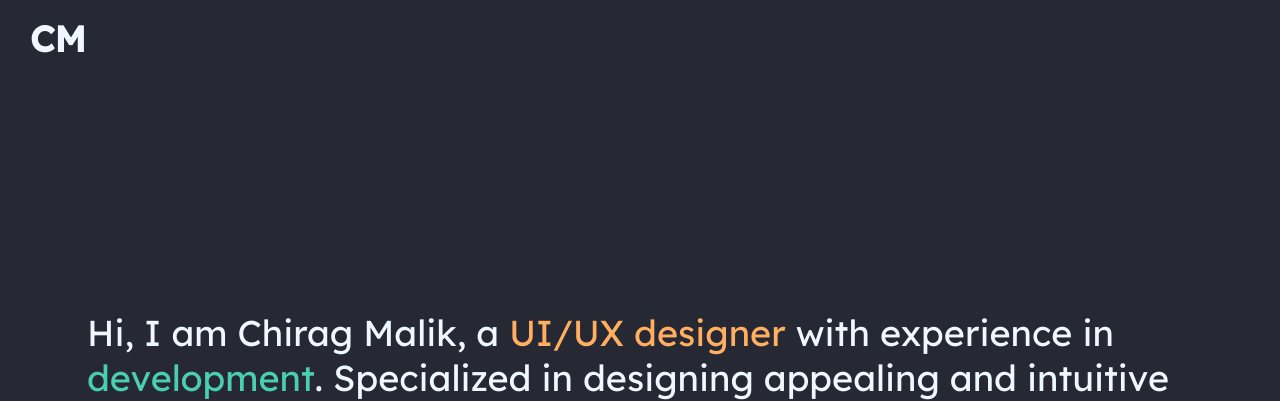
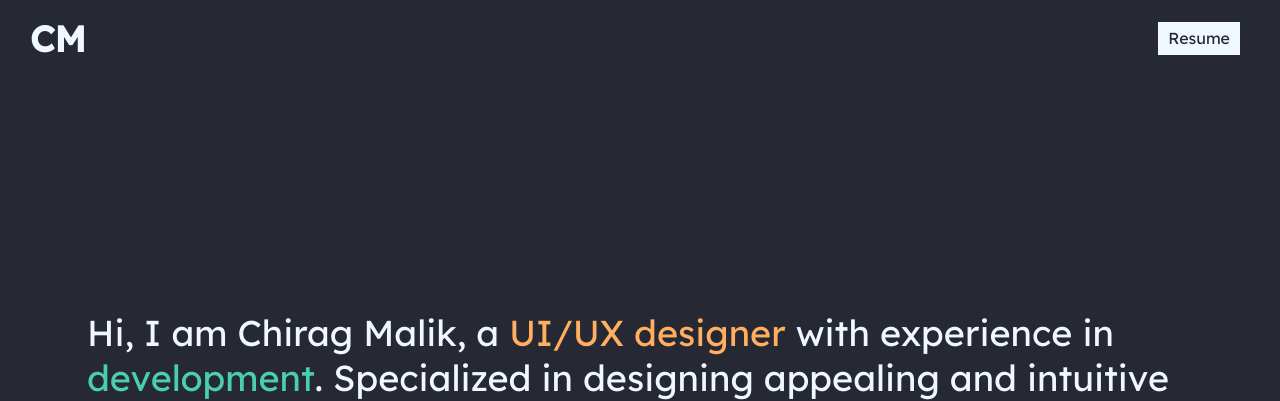
Before and after one commit to chiragmalik943/chiragmalik943.github.io, a PHP site: page / in a window 1280 px wide. Shown: the top 401 px of the page. Run offline with PHP 8.4, Linux system fonts and the light colour scheme; some libraries are stand-ins or nearby versions.

Commit message:
Added Resume

```diff
--- a/index.html
+++ b/index.html
@@ -43,9 +43,22 @@
     })(window, document, "clarity", "script", "i5j3mmzfny");
 </script>
 
+<!-- Google Tag Manager -->
+<script>(function(w,d,s,l,i){w[l]=w[l]||[];w[l].push({'gtm.start':
+    new Date().getTime(),event:'gtm.js'});var f=d.getElementsByTagName(s)[0],
+    j=d.createElement(s),dl=l!='dataLayer'?'&l='+l:'';j.async=true;j.src=
+    'https://www.googletagmanager.com/gtm.js?id='+i+dl;f.parentNode.insertBefore(j,f);
+    })(window,document,'script','dataLayer','GTM-P2HGSQNW');</script>
+    <!-- End Google Tag Manager -->
+
 </head>
 
 <body data-scroll-container>
+
+    <!-- Google Tag Manager (noscript) -->
+<noscript><iframe src="https://www.googletagmanager.com/ns.html?id=GTM-P2HGSQNW"
+    height="0" width="0" style="display:none;visibility:hidden"></iframe></noscript>
+    <!-- End Google Tag Manager (noscript) -->
 
     <script>
         if ('serviceWorker' in navigator) {
@@ -53,8 +66,9 @@
         }
     </script>
 
-    <nav data-scroll-section>
+    <nav data-scroll-section class="nav">
         <h1>CM</h1>
+        <a href="files/Chirag-Resume.pdf">Resume</a>
     </nav>
 
     <section data-scroll-section class="hero-fold">
--- a/style.css
+++ b/style.css
@@ -22,6 +22,7 @@ body:before {
 nav {
     width: 1166px;
     display: flex;
+  justify-content: space-between;
     flex-direction: row;
     height: auto;
     padding: 16px 0px;
@@ -240,6 +241,8 @@ a {
     font-family: 'Lexend', sans-serif;
     text-decoration: none;
     display: inline;
+    justify-self: center;
+    align-self: center;
     -webkit-user-select: none;
     /* Safari */
     -moz-user-select: none;
```
Also changed, not shown: 1 other file.
